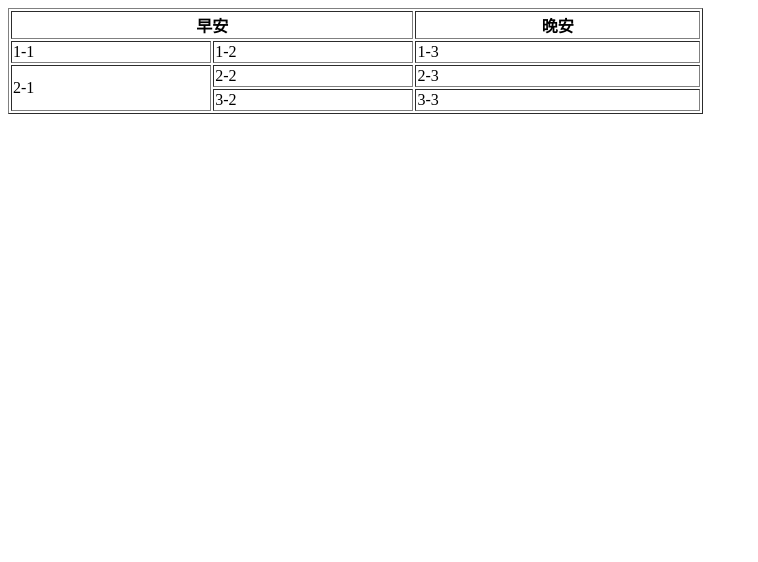
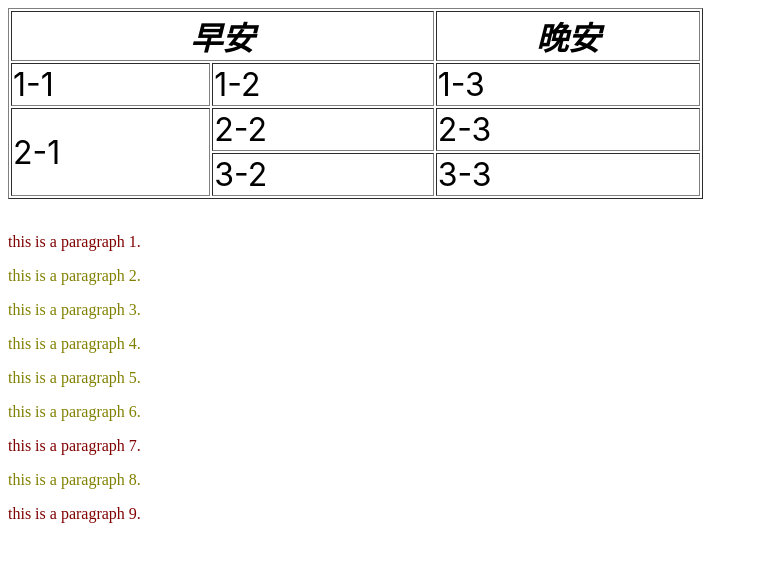
Before and after one commit to owen5566/0728, a plain HTML site: page _test.html in a window 1280 px wide. Shown: the whole page, without its empty margins (0-758 px from the left). Drawn offline with Linux system fonts and the light colour scheme.

Commit message:
add practice.html & some img@Lab_CSS

```diff
--- /dev/null
+++ b/Lab_CSS/p_css.css
@@ -0,0 +1,32 @@
+a:hover{
+    position:relative; top:0.7px; left:0.7px; }
+  body {
+    padding-left: 11em;
+    font-family: Georgia, "Times New Roman",
+        Times, serif;
+    color: purple;
+    background-image: url(images/gradientBlue.png);
+    background-repeat: repeat-x }
+  ul.navbar {
+    list-style-type:none;
+    padding: 0;
+    margin: 0;
+    position: absolute;
+    top: 2em;
+    left: 2em;
+    width: 9em }
+  ul.navbar li {
+    background: white;
+    margin: 0.5em 0;
+    padding: 0.3em;
+    border-right: 1em solid black }
+  ul.navbar a {
+    text-decoration: none }
+  a:link {
+    color: blue }
+  a:visited {
+    color: purple }
+  address {
+    margin-top: 1em;
+    padding-top: 1em;
+    border-top: thin dotted }
--- a/_test.html
+++ b/_test.html
@@ -4,15 +4,43 @@
     <meta charset="UTF-8">
     <meta name="viewport" content="width=device-width, initial-scale=1.0">
     <title>Document</title>
+    <style>
+        p {
+            color: olive;
+
+        }
+        .luk{
+            color:maroon;
+        }
+        div th{
+            font-style: oblique;
+            font-family:'Lucida Sans', 'Lucida Sans Regular', 'Lucida Grande', 'Lucida Sans Unicode', Geneva, Verdana, sans-serif ;
+        }
+        .c1{
+            font-size: xx-large;
+            font-style:inherit;
+            font-family: -apple-system, BlinkMacSystemFont, 'Segoe UI', Roboto, Oxygen, Ubuntu, Cantarell, 'Open Sans', 'Helvetica Neue', sans-serif;
+        }
+    </style>
 </head>
 <body>
-      <table border="1px" width="55%" >
+      <div class="c1"><table border="1px" width="55%" >
           <tr><th colspan="2">早安</th><th>晚安</th></tr>
           <tr><td>1-1</td><td>1-2</td><td>1-3</td></tr>
           <tr><td rowspan="2">2-1</td><td>2-2</td><td>2-3</td></tr>
           <tr><td>3-2</td><td>3-3</td></tr>
 
-      </table>
-
+      </table></div><br>
+      <div>
+    <p class="luk">this is a paragraph 1.</p>
+    <p>this is a paragraph 2.</p>
+    <p>this is a paragraph 3.</p>
+    <p>this is a paragraph 4.</p>
+    <p>this is a paragraph 5.</p>
+    <p>this is a paragraph 6.</p>
+    <p class="luk">this is a paragraph 7.</p>
+    <p>this is a paragraph 8.</p>
+    <p class="luk">this is a paragraph 9.</p>
+</div>
 </body>
 </html>
```
Also changed, not shown: Lab_CSS/practice.html (added, +35 -0 lines), Lab_CSS/images/dots.png (added), Lab_CSS/images/gradientBlue.png (added), Lab_CSS/images/paper.gif (added), Lab_CSS/images/squarpurple.gif (added).
